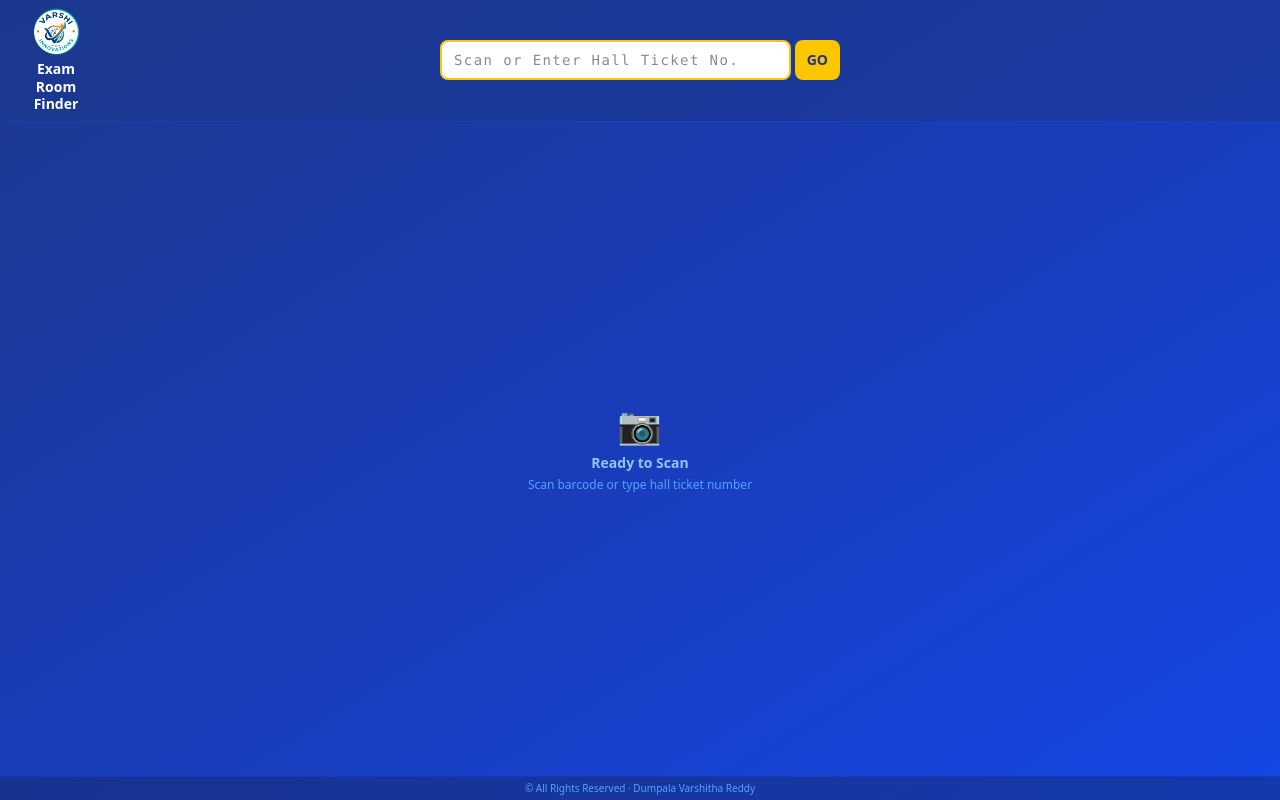
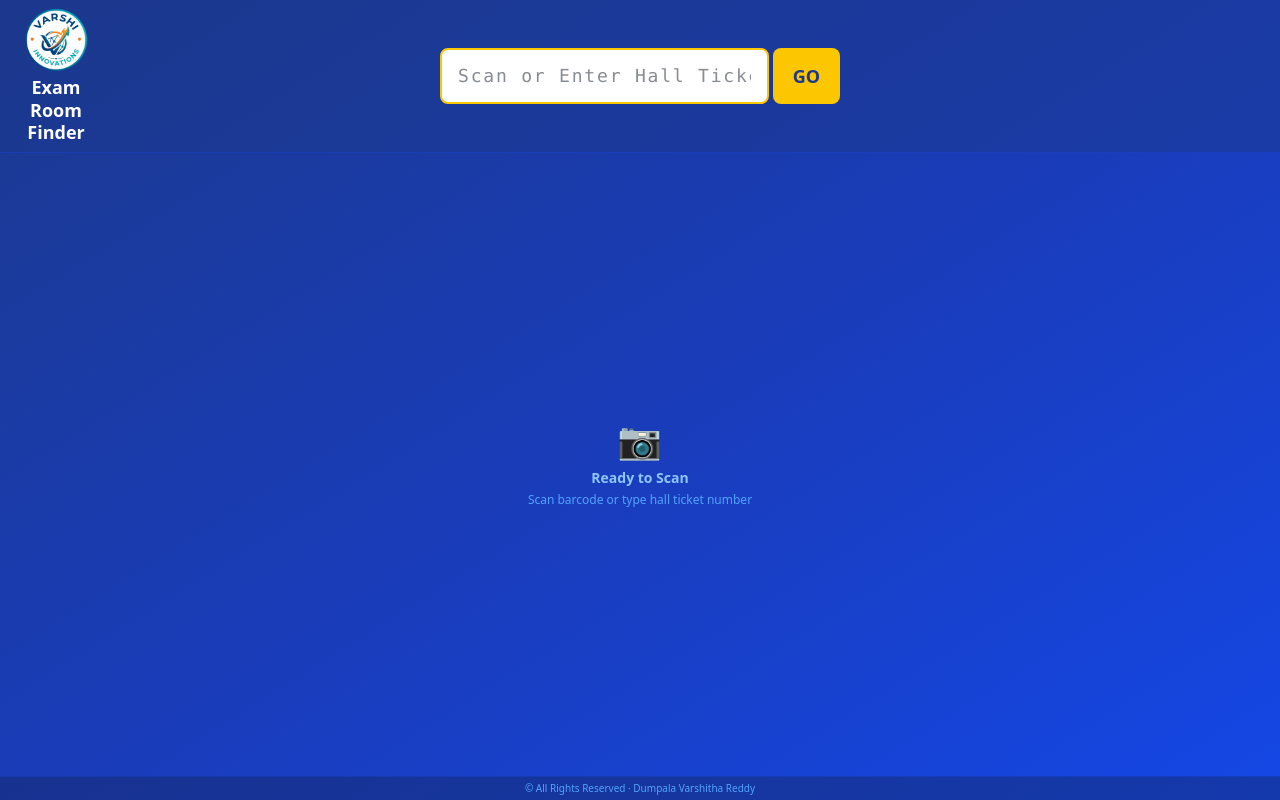
Before and after one commit to skilltimate1408/VarshithaKalanjali, a Next.js app: page /student in a window 1280 px wide. Built offline with nearby package versions, Linux system fonts and the light colour scheme.

Commit message:
increase font sizes

```diff
--- a/app/student/page.tsx
+++ b/app/student/page.tsx
@@ -126,11 +126,12 @@ export default function StudentKiosk() {
           <Image
             src="/logo.png"
             alt="Varshi Innovations"
-            width={48}
-            height={48}
-            className="rounded-full object-contain w-12 h-12"
+            width={64}
+            height={64}
+            className="rounded-full object-contain w-16 h-16"
           />
-          <h1 className="font-black text-sm leading-tight text-center mt-1">Exam Room Finder</h1>
+                    <h1 className="font-black text-lg leading-tight text-center mt-1">Exam Room Finder</h1>
+
         </div>
         {/* Input stretches to fill remaining space */}
                 <div className="flex gap-1 w-100 absolute left-1/2 -translate-x-1/2">
@@ -153,7 +154,9 @@ export default function StudentKiosk() {
               }
             }}
             placeholder="Scan or Enter Hall Ticket No."
-            className="flex-1 min-w-0 text-sm px-3 py-2 rounded-lg text-gray-900 bg-white border-2 border-yellow-400 focus:outline-none focus:border-yellow-300 font-mono tracking-widest"
+            //className="flex-1 min-w-0 text-sm px-3 py-2 rounded-lg text-gray-900 bg-white border-2 border-yellow-400 focus:outline-none focus:border-yellow-300 font-mono tracking-widest"
+            className="flex-1 min-w-0 text-lg px-4 py-3 rounded-lg text-gray-900 bg-white border-2 border-yellow-400 focus:outline-none focus:border-yellow-300 font-mono tracking-widest"
+
             autoComplete="off"
             spellCheck={false}
           />
@@ -165,7 +168,9 @@ export default function StudentKiosk() {
               }
             }}
             disabled={loading}
-            className="bg-yellow-400 text-blue-900 px-3 py-2 rounded-lg font-black text-sm hover:bg-yellow-300 disabled:opacity-40 transition-colors shrink-0"
+            //className="bg-yellow-400 text-blue-900 px-3 py-2 rounded-lg font-black text-sm hover:bg-yellow-300 disabled:opacity-40 transition-colors shrink-0"
+                  className="bg-yellow-400 text-blue-900 px-5 py-3 rounded-lg font-black text-lg hover:bg-yellow-300 disabled:opacity-40 transition-colors shrink-0"
+
           >
             {loading ? '…' : 'GO'}
           </button>
@@ -204,34 +209,40 @@ export default function StudentKiosk() {
             </div>
 
             <div className="p-3">
-              <h2 className="text-xl font-black text-blue-900 text-center border-b pb-2 mb-3">
+              <h2 className="text-3xl font-black text-blue-900 text-center border-b pb-2 mb-3">
+
                 {s.student_name}
               </h2>
 
               <div className="grid grid-cols-3 gap-2 mb-3">
                 <div className="bg-blue-50 rounded-xl p-2 text-center border-2 border-blue-200">
                   <p className="text-gray-500 text-[10px] uppercase tracking-widest mb-1">Room</p>
-                  <p className="text-3xl font-black text-blue-700 leading-none">{s.room_no}</p>
+                                    <p className="text-5xl font-black text-blue-700 leading-none">{s.room_no}</p>
+
                 </div>
                 <div className="bg-purple-50 rounded-xl p-2 text-center border-2 border-purple-200">
                   <p className="text-gray-500 text-[10px] uppercase tracking-widest mb-1">Building</p>
-                  <p className="text-base font-black text-purple-700 leading-none break-words">{s.building}</p>
+                                    <p className="text-2xl font-black text-purple-700 leading-none break-words">{s.building}</p>
+
                 </div>
                 <div className="bg-green-50 rounded-xl p-2 text-center border-2 border-green-200">
                   <p className="text-gray-500 text-[10px] uppercase tracking-widest mb-1">Seat</p>
-                  <p className="text-3xl font-black text-green-700 leading-none">{s.seat_no}</p>
+                                    <p className="text-5xl font-black text-green-700 leading-none">{s.seat_no}</p>
+
                 </div>
               </div>
 
               <div className="grid grid-cols-2 gap-2">
                 <div className="bg-gray-50 rounded-xl p-2 text-center">
                   <p className="text-gray-400 text-[10px] uppercase">Branch</p>
-                  <p className="font-bold text-gray-700 text-sm">{s.branch}</p>
+                                   <p className="font-bold text-gray-700 text-xl">{s.branch}</p>
+
                 </div>
                 {s.exam_date && (
                   <div className="bg-yellow-50 rounded-xl p-2 text-center">
                     <p className="text-gray-400 text-[10px] uppercase">Date & Session</p>
-                    <p className="font-bold text-gray-700 text-xs">{s.exam_date} — {s.session}</p>
+                                        <p className="font-bold text-gray-700 text-lg">{s.exam_date} — {s.session}</p>
+
                   </div>
                 )}
               </div>
```
